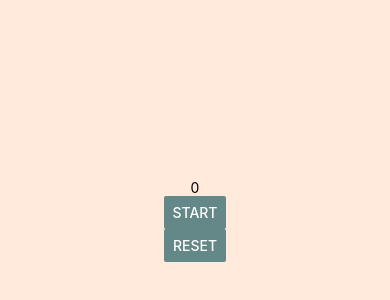
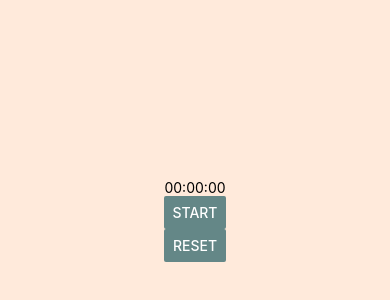
Before and after one commit to Anilpandiya/ExpoApp, a React Native app: screen / in a window 390 px wide. Shown: the part 202-502 px from the top of the page. Built offline with nearby package versions, Linux system fonts and the light colour scheme.

Commit message:
Expo | added logic for mm:ss:ms format

```diff
--- a/App.js
+++ b/App.js
@@ -9,7 +9,7 @@ export default function App() {
 
   const handleTimer = () => {
     const getTitle = () => {
-      switch(title){
+      switch (title) {
         case "START":
           return "PAUSE";
         case "PAUSE":
@@ -17,10 +17,13 @@ export default function App() {
         case "RESUME":
           return "PAUSE";
       }
-    }
+    };
     setTitle(() => getTitle());
-    setTimer((title === 'START' || title === 'RESUME') && setInterval(() => setCount(count => count + 1), 1000));
-    title === 'PAUSE' && clearInterval(timer);
+    setTimer(
+      (title === "START" || title === "RESUME") &&
+        setInterval(() => setCount((count) => count + 10), 10)
+    );
+    title === "PAUSE" && clearInterval(timer);
   };
 
   const handleReset = () => {
@@ -32,10 +35,14 @@ export default function App() {
 
   return (
     <View style={styles.container}>
-      <Text>{count}</Text>
+      <Text>
+        <span>{("0" + Math.floor((count / 60000) % 60)).slice(-2)}</span>:
+        <span>{("0" + Math.floor((count / 1000) % 60)).slice(-2)}</span>:
+        <span>{("0" + (count / 10) % 1000).slice(-2)}</span>
+      </Text>
       <View>
-        <Button title={title} color="#648787" onPress={() => handleTimer()} />
-        <Button title="RESET" color="#648787" onPress={() => handleReset()} />
+        <Button title={title} color="#648787" onPress={handleTimer} />
+        <Button title="RESET" color="#648787" onPress={handleReset} />
       </View>
       <StatusBar style="auto" />
     </View>
```
